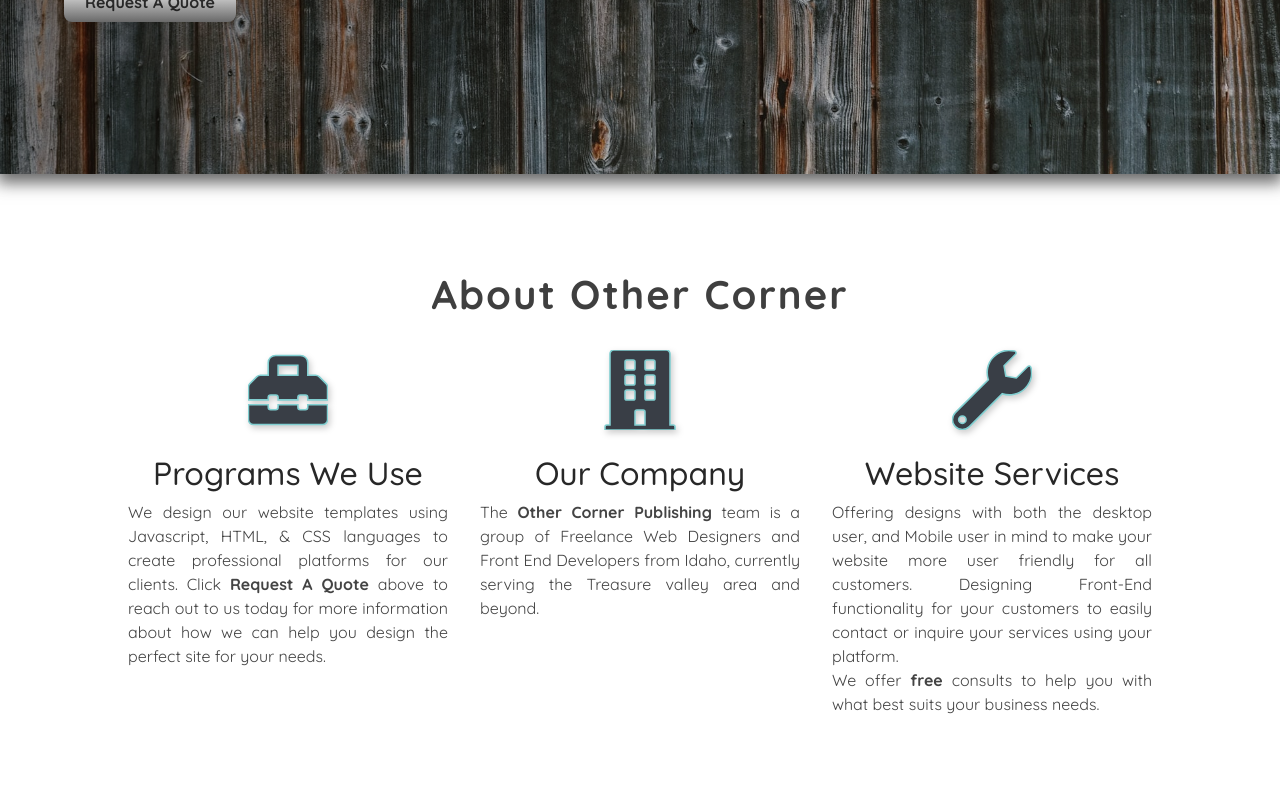
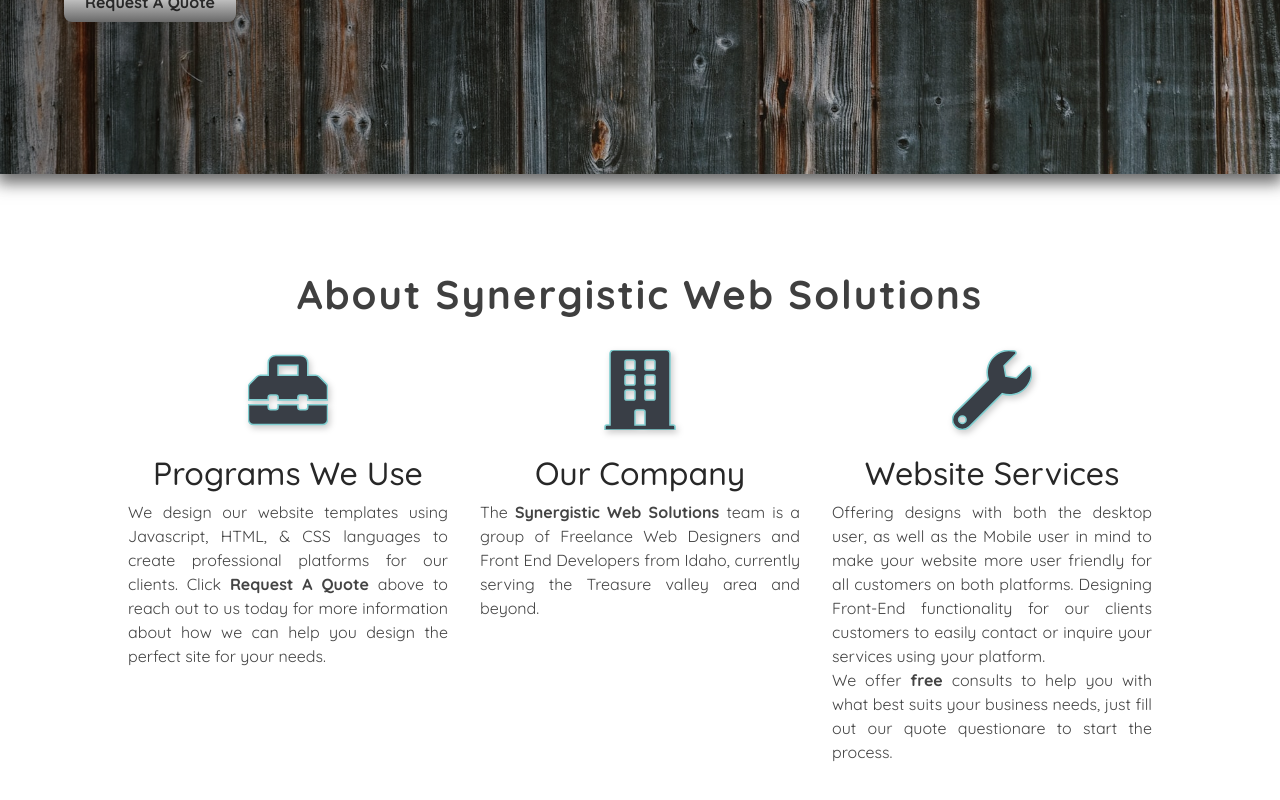
Before and after one commit to rhianonkilzer/jeremysgarage, a Vue app: page /#/ in a window 1280 px wide. Shown: the part 386-1186 px from the top of the page. Built offline with nearby package versions, Linux system fonts and the light colour scheme.

Commit message:
naming conventions

```diff
--- a/public/index.html
+++ b/public/index.html
@@ -6,7 +6,7 @@
   <meta http-equiv="X-UA-Compatible" content="IE=edge">
   <meta name="viewport" content="width=device-width,initial-scale=1.0">
   <link rel="icon" href="<%= BASE_URL %>favicon.ico">
-  <title>Other Corner Publishing</title>
+  <title>Synergistic Web Solutions</title>
   <link rel="stylesheet" href="https://stackpath.bootstrapcdn.com/bootstrap/4.1.3/css/bootstrap.css">
   <link
     href="https://fonts.googleapis.com/css?family=Amatic+SC:400,700|Quicksand:400,500,600,700|Shadows+Into+Light&display=swap"
--- a/src/views/Home.vue
+++ b/src/views/Home.vue
@@ -2,7 +2,7 @@
   <div class="home">
     <header class="hero">
       <div class='hero-content'>
-        <h1 class='title'>Other Corner Publishing</h1>
+        <h1 class='title'>Synergistic Web Solutions</h1>
         <h2 class='subtitle'>Serving the Treasure Valley area.</h2>
         <button class='schedule-button' @click="toggleOpen"><strong>Request A Quote</strong></button>
         <!-- <button class='action outline'>Dolor sit amet</button> -->
@@ -11,7 +11,7 @@
 
 
     <section class="about">
-      <h1>About Other Corner</h1>
+      <h1>About Synergistic Web Solutions</h1>
       <article>
         <img class="about-icon" src="../assets/toolbox-solid.svg" alt="Tools" />
         <h2>Programs We Use</h2>
@@ -26,7 +26,7 @@
         <img class="about-icon" src="../assets/building-solid.svg" alt="About" />
         <h2>Our Company</h2>
         <p>
-          The <strong>Other Corner Publishing</strong> team is a group of Freelance Web Designers and Front End
+          The <strong>Synergistic Web Solutions</strong> team is a group of Freelance Web Designers and Front End
           Developers from Idaho, currently serving the Treasure valley area and beyond.
         </p>
       </article>
@@ -34,13 +34,14 @@
         <img class="about-icon" src="../assets/wrench-solid.svg" alt="Wrench" />
         <h2>Website Services</h2>
         <p>
-          Offering designs with both the desktop user, and Mobile user in mind to make your website more user
-          friendly for all customers.
-          Designing Front-End functionality for your customers to easily contact or inquire your services using your
+          Offering designs with both the desktop user, as well as the Mobile user in mind to make your website more user
+          friendly for all customers on both platforms.
+          Designing Front-End functionality for our clients customers to easily contact or inquire your services using
+          your
           platform.
           <br>We offer <strong>free</strong> consults to help you with what best suits your
           business
-          needs.
+          needs, just fill out our quote questionare to start the process.
 
         </p>
       </article>
```
